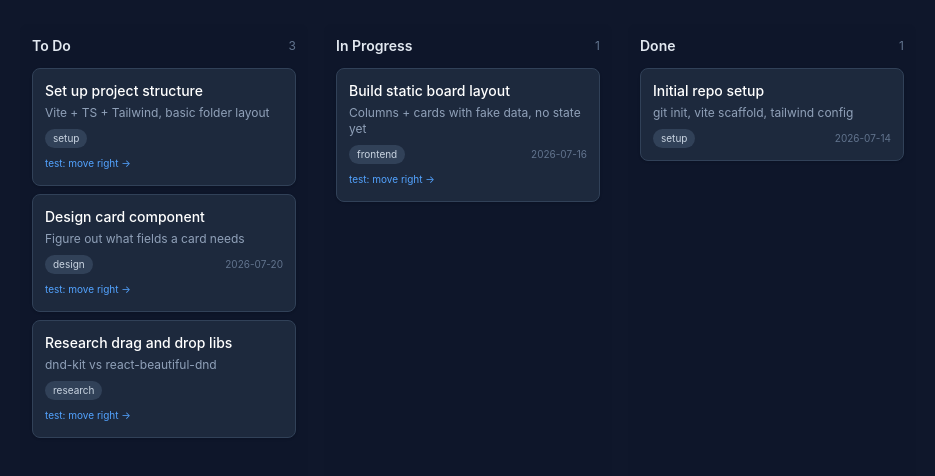
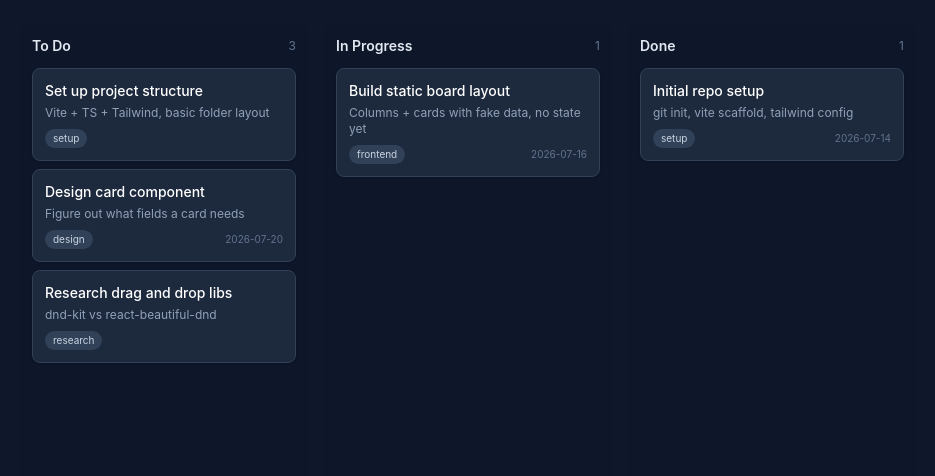
Before and after one commit to soormasoor/taskflow, a React (Vite) app: page / in a window 1280 px wide. Shown: the top 476 px of the page, without its empty margins (4-939 px from the left). Built offline with nearby package versions, Linux system fonts and the light colour scheme.

Commit message:
remove test button, moveCard stays in store for dnd-kit later

```diff
--- a/package.json
+++ b/package.json
@@ -13,7 +13,8 @@
     "@tailwindcss/vite": "^4.3.2",
     "react": "^19.2.7",
     "react-dom": "^19.2.7",
-    "tailwindcss": "^4.3.2"
+    "tailwindcss": "^4.3.2",
+    "zustand": "^5.0.14"
   },
   "devDependencies": {
     "@eslint/js": "^10.0.1",
--- a/src/components/Board.tsx
+++ b/src/components/Board.tsx
@@ -1,31 +1,16 @@
 import type { Board as BoardType } from "../types";
 import Column from "./Column";
-import { useBoardStore } from "../store/boardStore";
 
 type BoardProps = {
   board: BoardType;
 };
 
 function Board({ board }: BoardProps) {
-  const moveCard = useBoardStore((state) => state.moveCard);
-
   return (
     <div className="flex gap-4 p-6 overflow-x-auto min-h-screen bg-slate-900">
-      {board.columns.map((column, index) => {
+      {board.columns.map((column) => {
         const cards = column.cardIds.map((id) => board.cards[id]);
-        const nextColumn = board.columns[index + 1];
-        return (
-          <Column
-            key={column.id}
-            column={column}
-            cards={cards}
-            onTestMove={
-              nextColumn
-                ? (cardId) => moveCard(cardId, column.id, nextColumn.id)
-                : undefined
-            }
-          />
-        );
+        return <Column key={column.id} column={column} cards={cards} />;
       })}
     </div>
   );
--- a/src/components/Card.tsx
+++ b/src/components/Card.tsx
@@ -2,10 +2,9 @@ import type { Card as CardType } from "../types";
 
 type CardProps = {
   card: CardType;
-  onTestMove?: () => void;
 };
 
-function Card({ card, onTestMove }: CardProps) {
+function Card({ card }: CardProps) {
   return (
     <div className="bg-slate-800 rounded-lg p-3 shadow-sm border border-slate-700 hover:border-slate-600 cursor-pointer">
       <h3 className="text-sm font-medium text-white mb-1">{card.title}</h3>
@@ -25,14 +24,6 @@ function Card({ card, onTestMove }: CardProps) {
           <span className="text-[10px] text-slate-500">{card.dueDate}</span>
         )}
       </div>
-      {onTestMove && (
-        <button
-          onClick={onTestMove}
-          className="mt-2 text-[10px] text-blue-400 hover:text-blue-300"
-        >
-          test: move right →
-        </button>
-      )}
     </div>
   );
 }
--- a/src/components/Column.tsx
+++ b/src/components/Column.tsx
@@ -4,10 +4,9 @@ import Card from "./Card";
 type ColumnProps = {
   column: ColumnType;
   cards: CardType[];
-  onTestMove?: (cardId: string) => void;
 };
 
-function Column({ column, cards, onTestMove }: ColumnProps) {
+function Column({ column, cards }: ColumnProps) {
   return (
     <div className="bg-slate-900/50 rounded-lg p-3 w-72 flex-shrink-0">
       <div className="flex items-center justify-between mb-3">
@@ -16,11 +15,7 @@ function Column({ column, cards, onTestMove }: ColumnProps) {
       </div>
       <div className="flex flex-col gap-2">
         {cards.map((card) => (
-          <Card
-            key={card.id}
-            card={card}
-            onTestMove={onTestMove ? () => onTestMove(card.id) : undefined}
-          />
+          <Card key={card.id} card={card} />
         ))}
       </div>
     </div>
```
Also changed, not shown: 1 other file (tests, documents, lock files or other folders).
